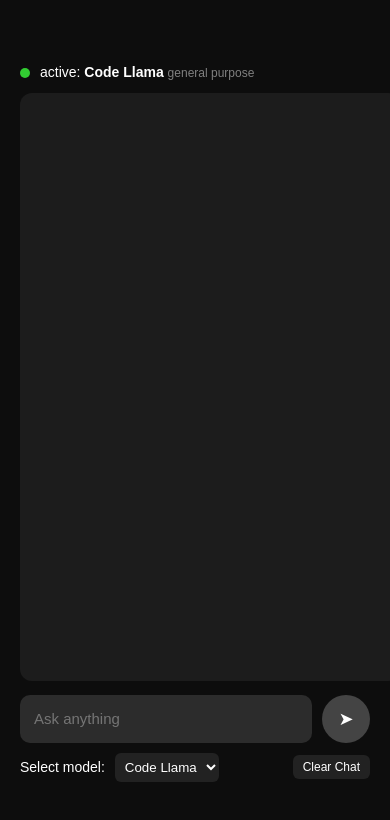
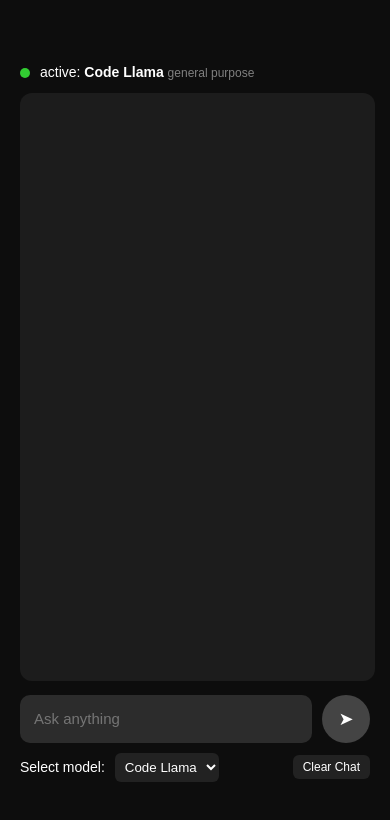
Before and after one commit to phani-tmp/Adabot, a React (Vite) app in the folder my-ada-app/: page / in a window 390 px wide. Shown: the top 820 px of the page. Built offline with nearby package versions, Linux system fonts and the light colour scheme.

Commit message:
fourth commit

```diff
--- a/my-ada-app/src/App.css
+++ b/my-ada-app/src/App.css
@@ -1,7 +1,6 @@
 body, html {
   margin: 0;
   padding: 0;
-
   width: 100%;
   background-color: #0d0d0d;
   color: white;
@@ -148,7 +147,9 @@ body, html {
     max-width: 90%;
     font-size: 14px;
   }
-
+  .chat-area{
+    width: 90%;
+  }
   .clear-button {
     padding: 5px 10px;
     font-size: 12px;
```
